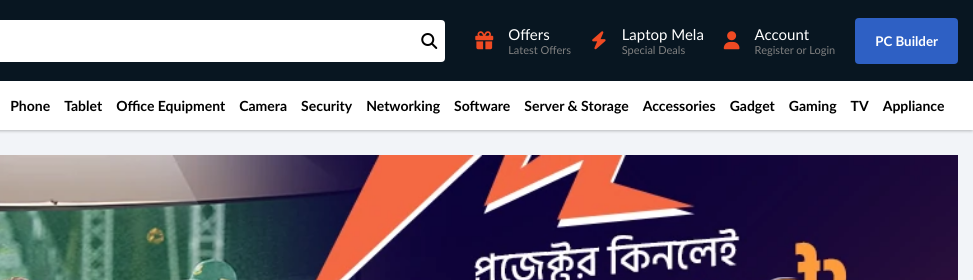
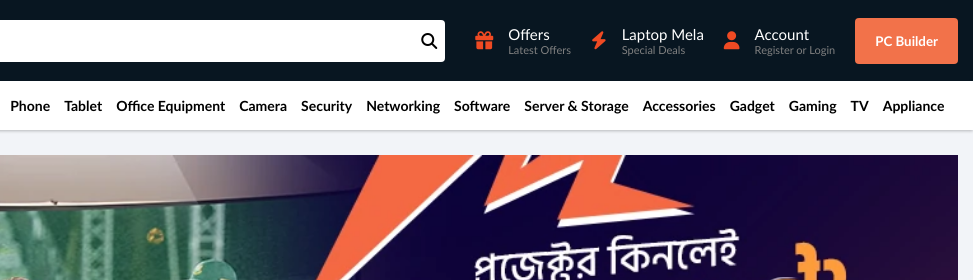
Before and after one commit to ashrafulasif123/startech, a plain HTML site: page index.html in a window 1280 px wide. Shown: the top 280 px of the page, 307-1280 px from the left. Drawn offline with Linux system fonts and the light colour scheme.

Commit message:
startech again second push

```diff
--- a/style.css
+++ b/style.css
@@ -89,7 +89,8 @@ nav {
 }
 
 .nav_option_item_pc_pc button {
-  background-color: #2e60c4;
+  /* background-color: #2e60c4; */
+  background-color: #f2724a;
   border: none;
   color: #ffff;
   padding: 15px 20px;
```
